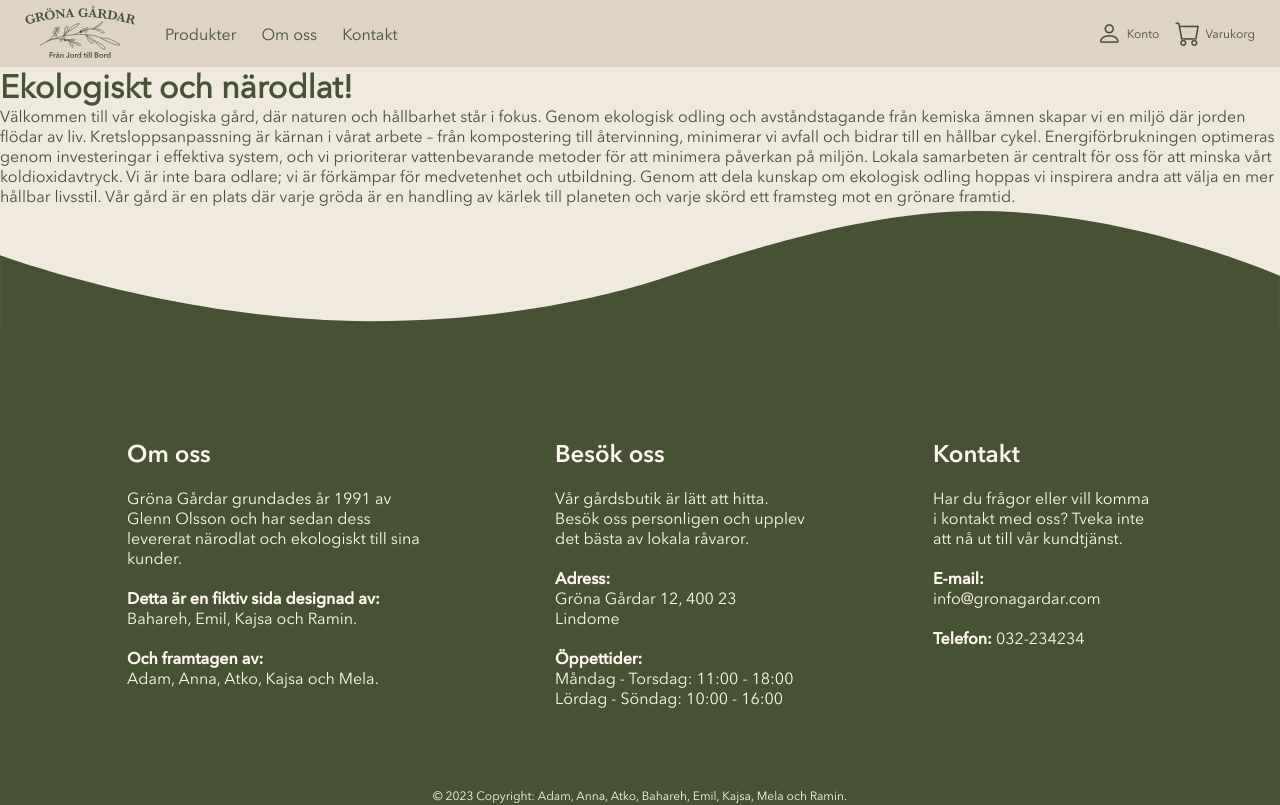
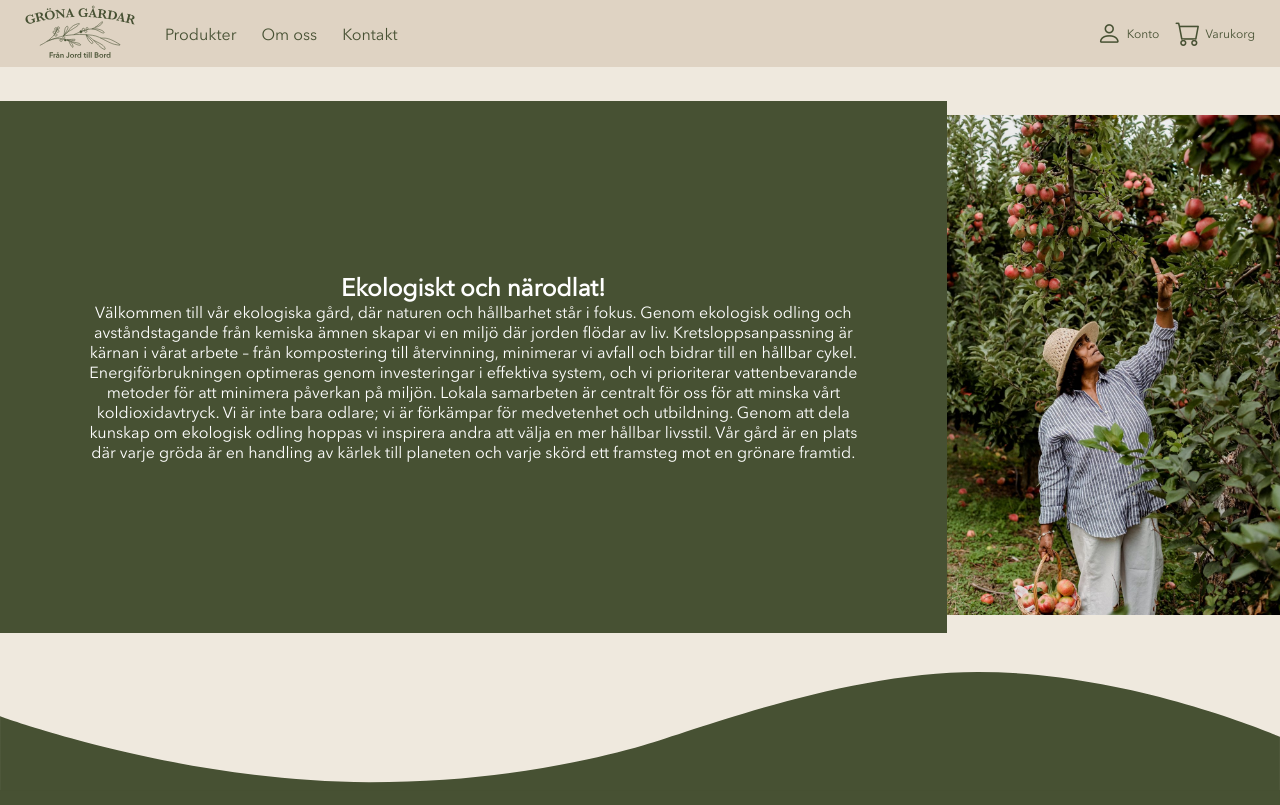
Before and after one commit to f1schhh/Grona-gardar, a Vue app: page /about in a window 1280 px wide. Shown: the top 805 px of the page. Built offline with nearby package versions, Linux system fonts and the light colour scheme.

Commit message:
ändrat tillbaka profilbild

```diff
--- a/src/components/Login.vue
+++ b/src/components/Login.vue
@@ -50,9 +50,9 @@
 <script>
 import { mapStores } from 'pinia'
 import { useAccountStore } from '../store'
+import axios from 'axios'
 
 export default {
-    emits: ['user-name'],
     computed: {
         ...mapStores(useAccountStore)
 
@@ -68,17 +68,11 @@ export default {
             usernameErrorMessage: null,
             passwordErrorMessage: null,
 
-            // Sign up error message
+            // Sign up
             nameErrorMessage: null,
             newUsernameErrorMessage: null,
             newPasswordErrorMessage: null,
             newPasswordErrorMessage2: null,
-
-            // Sign up input
-            signUpName: '',
-            signUpEmail: '',
-            signUpPassword: '',
-            signUpPassword2: '',
 
             users: ''
 
@@ -128,17 +122,13 @@ export default {
         },
         onSignUpClick() {
 
+            this.accountsStore.createAccount({
+                name: this.name,
+                username: this.mail,
+                password: this.password
+
+            })
         }
-
-
-
-        //     this.accountsStore.createAccount({
-        //         name: this.name,
-        //         username: this.mail,
-        //         password: this.password
-
-        //     })
-        // }
     }
 }
 </script>
@@ -213,6 +203,9 @@ input {
 .forgotten-password-link {
     text-align: center;
     margin: 0;
+}
+
+.forgotten-password-link:hover {
     cursor: pointer;
 }
 
@@ -231,7 +224,7 @@ input[type="email"] {
 .login-butt {
     background-color: var(--mid-beige);
     border-radius: 24px;
-    border: 1px solid var(--mid-beige);
+    border: 1px solid #FFF;
     width: 143px;
     box-shadow: 0px 4px 4px 0px rgba(0, 0, 0, 0.25);
     height: 37px;
@@ -244,7 +237,7 @@ input[type="email"] {
 
 .login-butt:active {
     background-color: var(--dark-beige);
-
+    box-shadow: inset 0px 4px 4px 0px rgba(0, 0, 0, 0.25);
 }
 
 /*===================*/
--- a/src/views/AboutUs.vue
+++ b/src/views/AboutUs.vue
@@ -1,27 +1,68 @@
 <script></script>
 
-<style scoped></style>
+<style scoped>
+article {
+    display: flex;
+    flex-direction: row;
+    align-items: center;
+    justify-content: center;
+    height: 600px;
+
+
+
+}
+
+#about {
+    display: flex;
+    flex-direction: column;
+    align-items: center;
+    justify-content: center;
+    background-color: var(--dark-green);
+    color: white;
+    padding: 1rem 5rem;
+    text-align: center;
+    height: 500px;
+}
+
+img {
+    height: 500px;
+    padding: 0;
+    margin: 0;
+}
+</style>
 
 <template>
+    <article>
+
+        <div id="about">
             <h1>Ekologiskt och närodlat!</h1>
-    <div>
             <p>
                 Välkommen till vår ekologiska gård, där naturen och hållbarhet står i fokus. Genom ekologisk odling och
                 avståndstagande
                 från kemiska ämnen skapar vi en miljö där jorden flödar av liv.
 
-            Kretsloppsanpassning är kärnan i vårat arbete – från kompostering till återvinning, minimerar vi avfall och
+                Kretsloppsanpassning är kärnan i vårat arbete – från kompostering till återvinning, minimerar vi avfall
+                och
                 bidrar till
-            en hållbar cykel. Energiförbrukningen optimeras genom investeringar i effektiva system, och vi prioriterar
+                en hållbar cykel. Energiförbrukningen optimeras genom investeringar i effektiva system, och vi
+                prioriterar
                 vattenbevarande metoder för att minimera påverkan på miljön.
 
-            Lokala samarbeten är centralt för oss för att minska vårt koldioxidavtryck. Vi är inte bara odlare; vi är
+                Lokala samarbeten är centralt för oss för att minska vårt koldioxidavtryck. Vi är inte bara odlare; vi
+                är
                 förkämpar för
-            medvetenhet och utbildning. Genom att dela kunskap om ekologisk odling hoppas vi inspirera andra att välja en
+                medvetenhet och utbildning. Genom att dela kunskap om ekologisk odling hoppas vi inspirera andra att
+                välja
+                en
                 mer
-            hållbar livsstil. Vår gård är en plats där varje gröda är en handling av kärlek till planeten och varje skörd
+                hållbar livsstil. Vår gård är en plats där varje gröda är en handling av kärlek till planeten och varje
+                skörd
                 ett
                 framsteg mot en grönare framtid.
             </p>
         </div>
+        <div>
+            <img src="../assets/media/AppleGarden.jpg" alt="">
+        </div>
+    </article>
 </template>
--- a/src/views/AccountView.vue
+++ b/src/views/AccountView.vue
@@ -137,8 +137,8 @@ i {
     <article>
 
         <aside id="profileInfo">
-            <h1>Min profil</h1><img id="profilePic" src="../assets/media/profile_pictures/profilePic2.jpg" alt="">
-            <h2>Atko Van Marszwin</h2>
+            <h1>Min profil</h1><img id="profilePic" src="../assets/media/profile_pictures/profilePic1.jpg" alt="">
+            <h2>Namn</h2>
             <ul>
                 <router-link to="/account/orderhistory">
                     <li class="profileInfo_li">
```
Also changed, not shown: src/assets/media/AppleGarden.jpg (added). Lines whose indentation alone changed are shown as unchanged.
